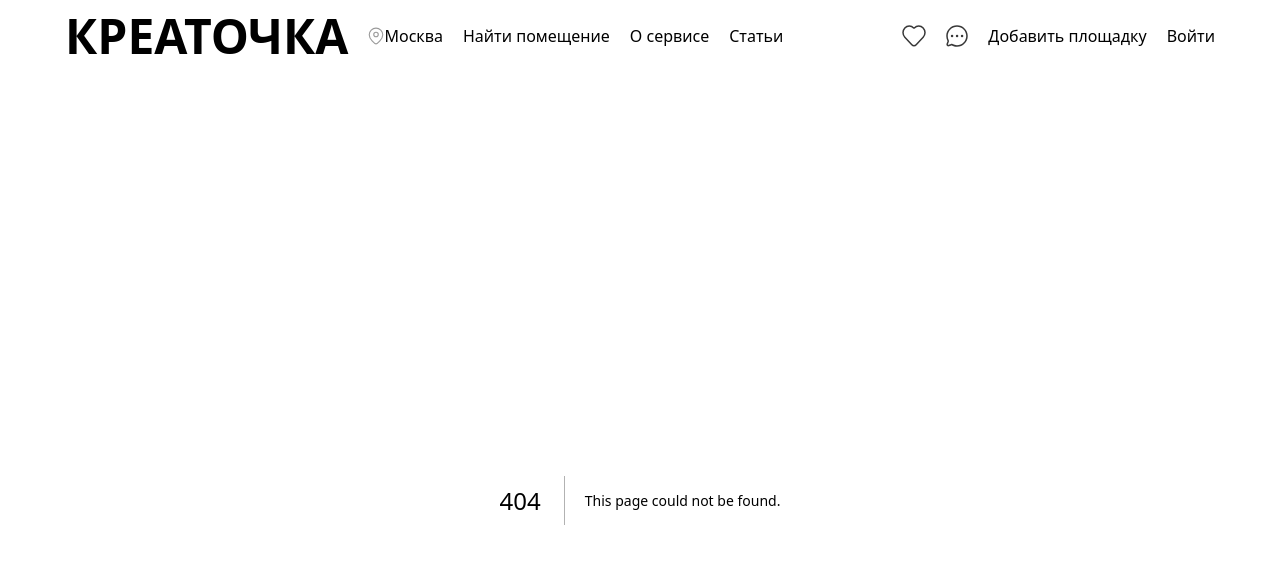
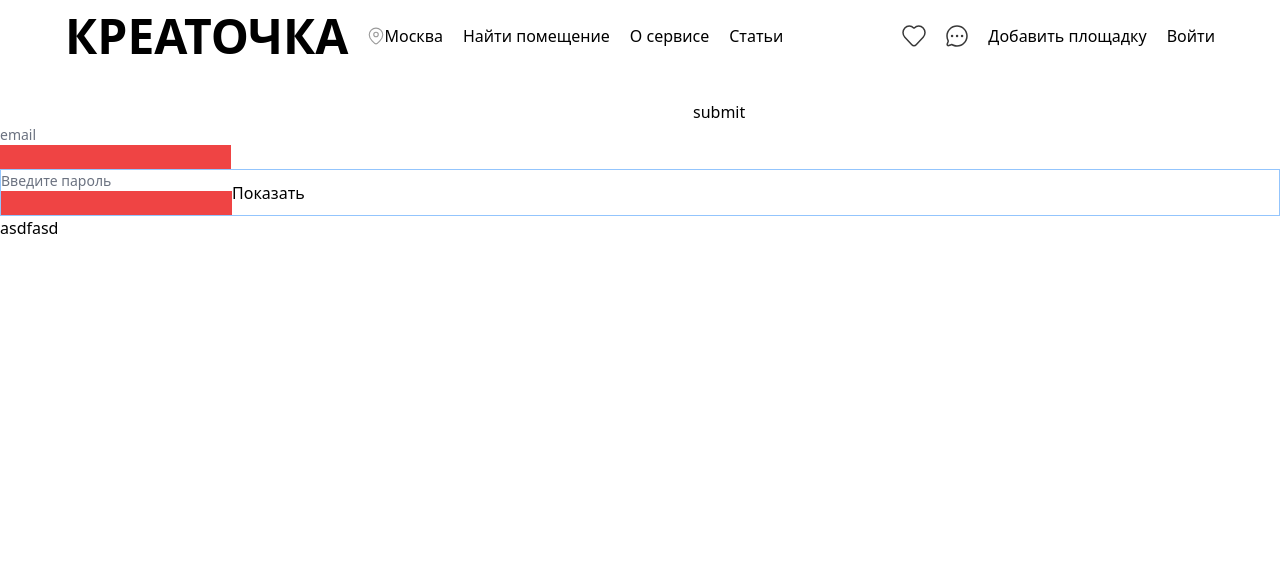
Before and after one commit to funsionx/creatochka, a Next.js app: page /auth in a window 1280 px wide. Before the commit this address had no page. Shown: the top 564 px of the page. Built offline with nearby package versions, Linux system fonts and the light colour scheme.

Commit message:
+2 variants of form

```diff
--- a/next.config.js
+++ b/next.config.js
@@ -1,4 +1,5 @@
 /** @type {import('next').NextConfig} */
-const nextConfig = {}
-
+const nextConfig = {
+  output: 'export'
+};
 module.exports = nextConfig
--- a/package.json
+++ b/package.json
@@ -13,13 +13,16 @@
     "@types/react": "18.2.6",
     "@types/react-dom": "18.2.4",
     "autoprefixer": "10.4.14",
+    "axios": "^1.4.0",
     "eslint": "8.40.0",
     "eslint-config-next": "13.4.2",
     "next": "13.4.2",
     "postcss": "8.4.23",
     "react": "18.2.0",
     "react-dom": "18.2.0",
+    "react-hook-form": "^7.43.9",
     "react-select": "^5.7.3",
+    "swr": "^2.1.5",
     "tailwindcss": "3.3.2",
     "typescript": "5.0.4"
   },
--- /dev/null
+++ b/src/app/api/page.tsx
@@ -0,0 +1,11 @@
+import React from 'react'
+
+type Props = {}
+
+const page = (props: Props) => {
+  return (
+    <div>page</div>
+  )
+}
+
+export default page
--- /dev/null
+++ b/src/app/auth/page.tsx
@@ -0,0 +1,18 @@
+import EmailRegister from "@/components/minor/Forms/EmailRegister";
+import EmailRegister2 from "@/components/minor/Forms/EmailRegister2";
+import Input from "@/components/minor/Inputs/CustomInput";
+import { NextPage } from "next";
+import React from "react";
+
+type Props = {};
+
+const Auth: NextPage = (props: Props) => {
+  return (
+    <div>
+      <EmailRegister />
+      <EmailRegister2 />
+    </div>
+  );
+};
+
+export default Auth;
--- /dev/null
+++ b/src/components/api/HttpGets.tsx
@@ -0,0 +1,11 @@
+import React, { FC } from "react";
+import axios from "axios";
+import useSWR from "swr";
+
+const HttpGet = (url: string) => {
+  const fetcher = (url: string) => axios.post(url);
+  const { data, error, isLoading, mutate } = useSWR(url, fetcher);
+  return { user: data, isError: error, isLoading, mutate };
+};
+
+export default HttpGet;
--- /dev/null
+++ b/src/components/api/HttpPost.ts
@@ -0,0 +1,24 @@
+import { IHttpRequest } from "@/types/IHttpRequest";
+import axios from "axios";
+import React, { FC } from "react";
+
+const httpPost = async (url: string, data: any) => {
+  await axios
+    .post(url, data, {
+      headers: {
+        "Content-Type": "application/json",
+        Accept: "application/json",
+        "Access-Control-Allow-Origin": "*",
+        "Access-Control-Allow-Headers":
+          "Origin, Content-Type, Authorization, Access-Control-Allow-Headers, Access-Control-Allow-Origin",
+      },
+    })
+    .then((response) => {
+      console.log(response);
+    })
+    .catch((error) => {
+      console.log(error);
+    });
+};
+
+export default httpPost;
--- a/src/components/major/Header/Header.tsx
+++ b/src/components/major/Header/Header.tsx
@@ -6,6 +6,8 @@ import Link from "next/link";
 import heart from "../../../../public/icons/Heart.svg";
 import msg from "../../../../public/icons/Message circle.svg";
 import loc from "../../../../public/icons/Location.svg";
+import { useRouter } from "next/router";
+import N from "next/navigation";
 
 const Header: React.FC = () => {
   return (
--- /dev/null
+++ b/src/components/minor/Forms/EmailRegister.tsx
@@ -0,0 +1,41 @@
+"use client";
+import HttpRequest from "@/components/api/HttpGets";
+import httpPost from "@/components/api/HttpPost";
+import axios from "axios";
+import React from "react";
+
+import { useForm } from "react-hook-form";
+
+type Props = {};
+
+const EmailRegister = (props: Props) => {
+  const {
+    register,
+    handleSubmit,
+    formState: { errors },
+  } = useForm();
+
+  return (
+    <>
+      <form
+        onSubmit={handleSubmit((data) =>
+          httpPost(
+            "https://rent.creatochka.cooldev.pro/api/renter/registration",
+            data
+          )
+        )}
+      >
+        <input {...(register("ФИО"), { required: true })} />
+        <input {...register("lastName", { required: true })} />
+        <input
+          {...register("Email", {
+            pattern: /[a-zA-Z0-9]+@[a-zA-Z0-9]+\.[a-zA-Z0-9]+/,
+          })}
+        />
+        <button type="submit">submit</button>
+      </form>
+    </>
+  );
+};
+
+export default EmailRegister;
--- /dev/null
+++ b/src/components/minor/Forms/EmailRegister2.tsx
@@ -0,0 +1,40 @@
+"use client";
+
+import React, { FormEventHandler, useState } from "react";
+import Input from "../Inputs/CustomInput";
+import httpPost from "@/components/api/HttpPost";
+
+type Props = {};
+
+const EmailRegister2 = (props: Props) => {
+  const [pass, setPass] = useState("");
+  const [email, setEmail] = useState("");
+
+  const handleSubmit: FormEventHandler<HTMLFormElement> = (e) => {
+    e.preventDefault();
+    httpPost("https://rent.creatochka.cooldev.pro/api/renter/registration", {
+      email: email,
+      pass: pass,
+    });
+  };
+
+  return (
+    <form onSubmit={handleSubmit}>
+      <Input
+        type={"text"}
+        label={"email"}
+        valueState={[email, setEmail]}
+        trimmed={false}
+      />
+      <Input
+        type={"password"}
+        label={"pass"}
+        valueState={[pass, setPass]}
+        trimmed={false}
+      />
+      <button type="submit">asdfasd</button>
+    </form>
+  );
+};
+
+export default EmailRegister2;
--- /dev/null
+++ b/src/components/minor/Inputs/CustomInput.tsx
@@ -0,0 +1,81 @@
+"use client";
+import { ICustomInput } from "@/types/ICustomInput";
+import React, {
+  ChangeEvent,
+  ChangeEventHandler,
+  useEffect,
+  useState,
+} from "react";
+import { FC } from "react";
+
+//init state - setIsBlurred(false) + setIsClicked(false) + textType("password")
+//onClick - setIsBlurred(true) + setIsClicked(true) + textType("text")
+
+const CustomInput: FC<ICustomInput> = (props) => {
+  const { type, label, valueState, trimmed } = props;
+  //eslint-disable-next-line react-hooks/rules-of-hooks
+  const [initValue, handleValueChange] = valueState || useState("");
+
+  const [textType, setTextType] = useState("");
+  const [show, setShow] = useState(false);
+
+  const value = trimmed ? initValue.trim() : initValue;
+
+  const handleChange: ChangeEventHandler<HTMLInputElement> = (
+    e: ChangeEvent<HTMLInputElement>
+  ) => {
+    handleValueChange(e.target.value);
+  };
+
+  const blur = () => {
+    setShow(true);
+    setTextType("password");
+  };
+
+  const unBlur = () => {
+    setShow(false);
+    setTextType("text");
+  };
+
+  useEffect(() => {
+    setTextType("password");
+    setShow(true);
+  }, []);
+
+  return type !== "password" ? (
+    <div className="max-w-fit">
+      <label htmlFor={label} className="flex flex-col">
+        <p>{label}</p>
+        <input
+          className="bg-red-500"
+          value={value}
+          type={type}
+          onChange={handleChange}
+        />
+      </label>
+    </div>
+  ) : (
+    <div className="flex border border-blue-300">
+      <label htmlFor="password">
+        <p>Введите пароль</p>
+        <input
+          className="bg-red-500"
+          value={value}
+          type={textType}
+          onChange={handleChange}
+        />
+      </label>
+      {show ? (
+        <button onClick={unBlur} type="button">
+          Показать
+        </button>
+      ) : (
+        <button onClick={blur} type="button">
+          Скрыть
+        </button>
+      )}
+    </div>
+  );
+};
+
+export default CustomInput;
--- /dev/null
+++ b/src/types/ICustomInput.ts
@@ -0,0 +1,6 @@
+export interface ICustomInput {
+  type: string;
+  label: string;
+  valueState: [string, (s: string) => void];
+  trimmed: boolean;
+}
--- /dev/null
+++ b/src/types/IHttpRequest.ts
@@ -0,0 +1,4 @@
+export interface IHttpRequest {
+  url: string;
+  data: any;
+}
```
Also changed, not shown: 1 other file (tests, documents, lock files or other folders).
